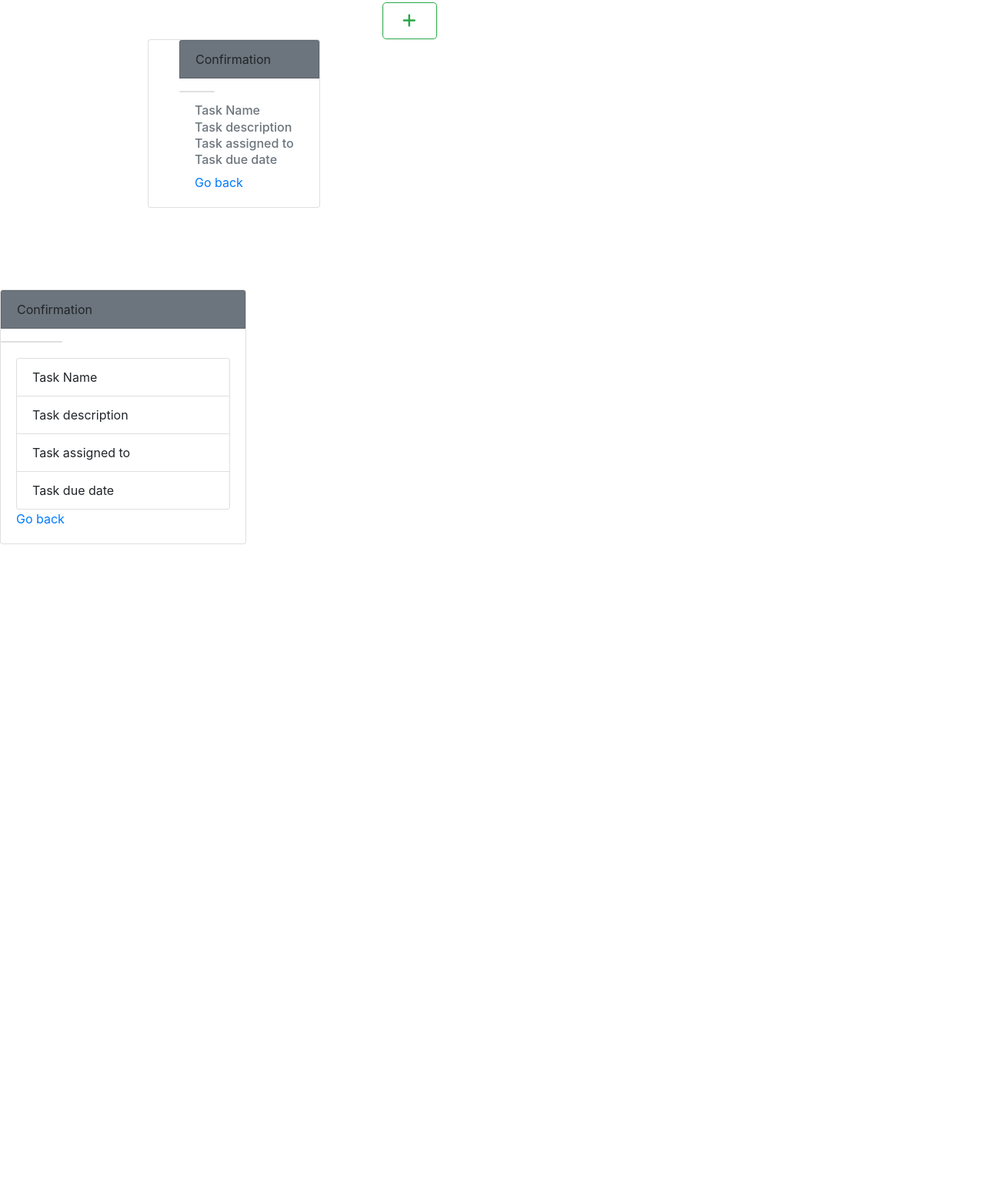
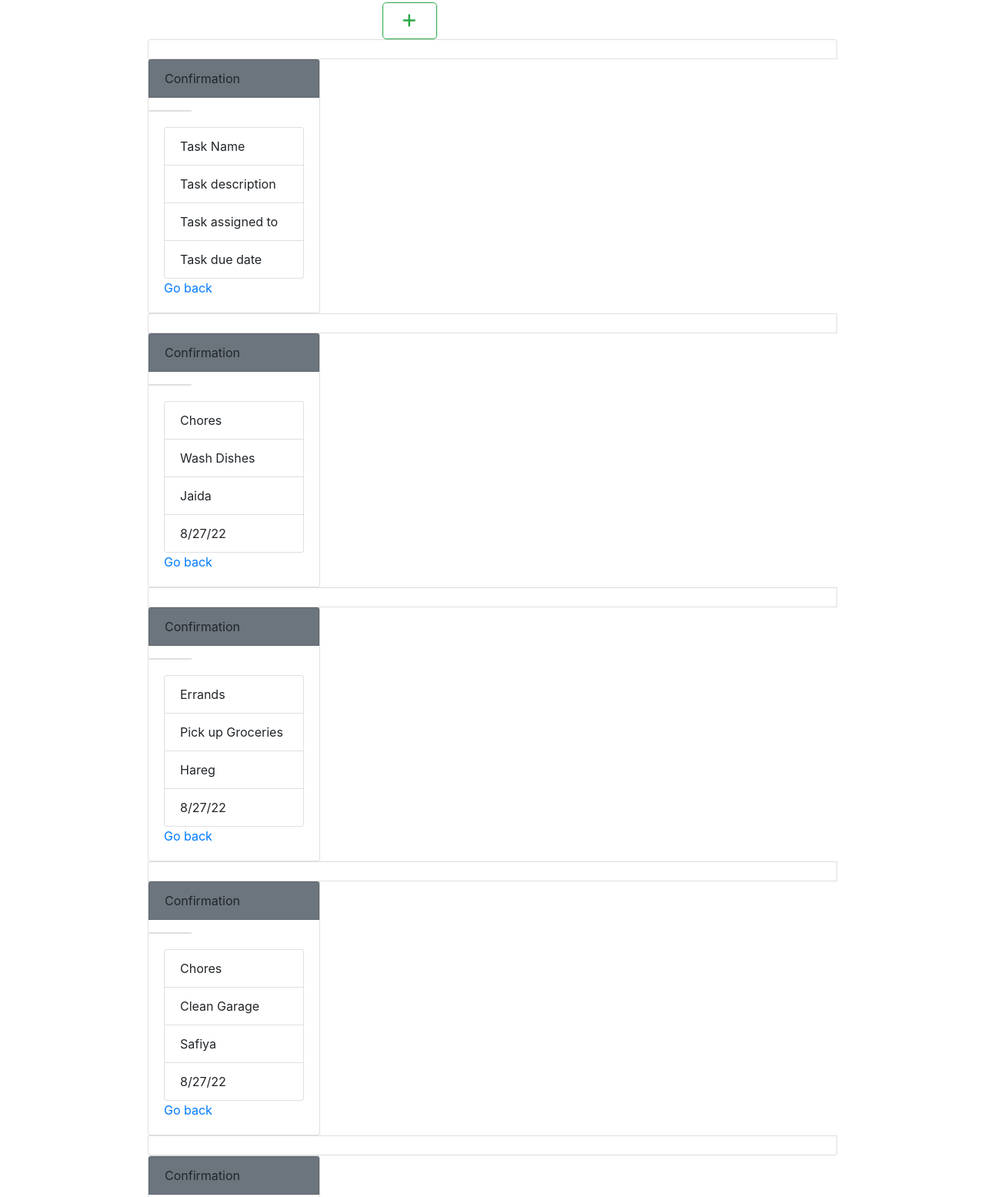
Before and after one commit to safiyac/Group-8-Sprint-1, a plain HTML site: page index.html in a window 1280 px wide. Shown: the part 822-2377 px from the top of the page at 77% size. Before the commit the page ends 1529 px from the top, so only its background shows below. Drawn offline with nearby package versions, Linux system fonts and the light colour scheme.

Commit message:
Add page 3 sample cards

```diff
--- a/index.html
+++ b/index.html
@@ -148,21 +148,81 @@
 
 
 <!-- Page 3-->
- <ul
- <div class="card w-25">
-  <div class="card-header card text-black bg-secondary mb-3">
-   Confirmation
+
+
+<ul class="list-group">
+  <li class="list-group-item"></li>
+  <div class="card w-25">
+    <div class="card-header card text-black bg-secondary mb-3">
+     Confirmation
+    </div>
+    <div class="card w-25"></div>
+    <div class="card-body">
+  <ul class="list-group">
+    <li class="list-group-item">Task Name</li>
+    <li class="list-group-item">Task description</li>
+    <li class="list-group-item">Task assigned to</li>
+    <li class="list-group-item">Task due date</li>
+  </ul>
+  <a href="#" class="card-link">Go back</a>
   </div>
-  <div class="card w-25"></div>
-  <div class="card-body">
-<h6 class="card-subtitle mb-2 text-muted">Task Name</h6>
-    	<h6 class="card-subtitle mb-2 text-muted">Task description</h6>
-   	<h6 class="card-subtitle mb-2 text-muted">Task assigned to</h6>
- 	<h6 class="card-subtitle mb-2 text-muted">Task due date</h6>
-    <a href="#" class="card-link">Go back</a>
+  </div>
 
+
+  <li class="list-group-item"></li>
+  <div class="card w-25">
+    <div class="card-header card text-black bg-secondary mb-3">
+     Confirmation
+    </div>
+    <div class="card w-25"></div>
+    <div class="card-body">
+  <ul class="list-group">
+    <li class="list-group-item">Chores</li>
+    <li class="list-group-item">Wash Dishes</li>
+    <li class="list-group-item">Jaida</li>
+    <li class="list-group-item">8/27/22</li>
+  </ul>
+  <a href="#" class="card-link">Go back</a>
   </div>
-</div>
+  </div>
+
+
+  <li class="list-group-item"></li>
+  <div class="card w-25">
+    <div class="card-header card text-black bg-secondary mb-3">
+     Confirmation
+    </div>
+    <div class="card w-25"></div>
+    <div class="card-body">
+  <ul class="list-group">
+    <li class="list-group-item">Errands</li>
+    <li class="list-group-item">Pick up Groceries</li>
+    <li class="list-group-item">Hareg</li>
+    <li class="list-group-item">8/27/22</li>
+  </ul>
+  <a href="#" class="card-link">Go back</a>
+  </div>
+  </div>
+
+  <li class="list-group-item"></li>
+  <div class="card w-25">
+    <div class="card-header card text-black bg-secondary mb-3">
+     Confirmation
+    </div>
+    <div class="card w-25"></div>
+    <div class="card-body">
+  <ul class="list-group">
+    <li class="list-group-item">Chores</li>
+    <li class="list-group-item">Clean Garage</li>
+    <li class="list-group-item">Safiya</li>
+    <li class="list-group-item">8/27/22</li>
+  </ul>
+  <a href="#" class="card-link">Go back</a>
+  </div>
+  </div>
+
+  <li class="list-group-item"></li>
+</ul>
 
 <div class="card w-25">
   <div class="card-header card text-black bg-secondary mb-3">
@@ -171,10 +231,29 @@
   <div class="card w-25"></div>
   <div class="card-body">
 <ul class="list-group">
-  <li class="list-group-item">Task Name</li>
-  <li class="list-group-item">Task description</li>
-  <li class="list-group-item">Task assigned to</li>
-  <li class="list-group-item">Task due date</li>
+  <li class="list-group-item">Chores</li>
+  <li class="list-group-item">Swiffer floors</li>
+  <li class="list-group-item">Hanna</li>
+  <li class="list-group-item">8/27/22</li>
+</ul>
+<a href="#" class="card-link">Go back</a>
+</div>
+</div>
+
+<li class="list-group-item"></li>
+</ul>
+
+<div class="card w-25">
+  <div class="card-header card text-black bg-secondary mb-3">
+   Confirmation
+  </div>
+  <div class="card w-25"></div>
+  <div class="card-body">
+<ul class="list-group">
+  <li class="list-group-item">Childcare</li>
+  <li class="list-group-item">Pick up kids from daycare</li>
+  <li class="list-group-item">Chi Chi</li>
+  <li class="list-group-item">8/27/22</li>
 </ul>
 <a href="#" class="card-link">Go back</a>
 </div>
@@ -185,5 +264,4 @@
 
 
 
-
 </html>
```
